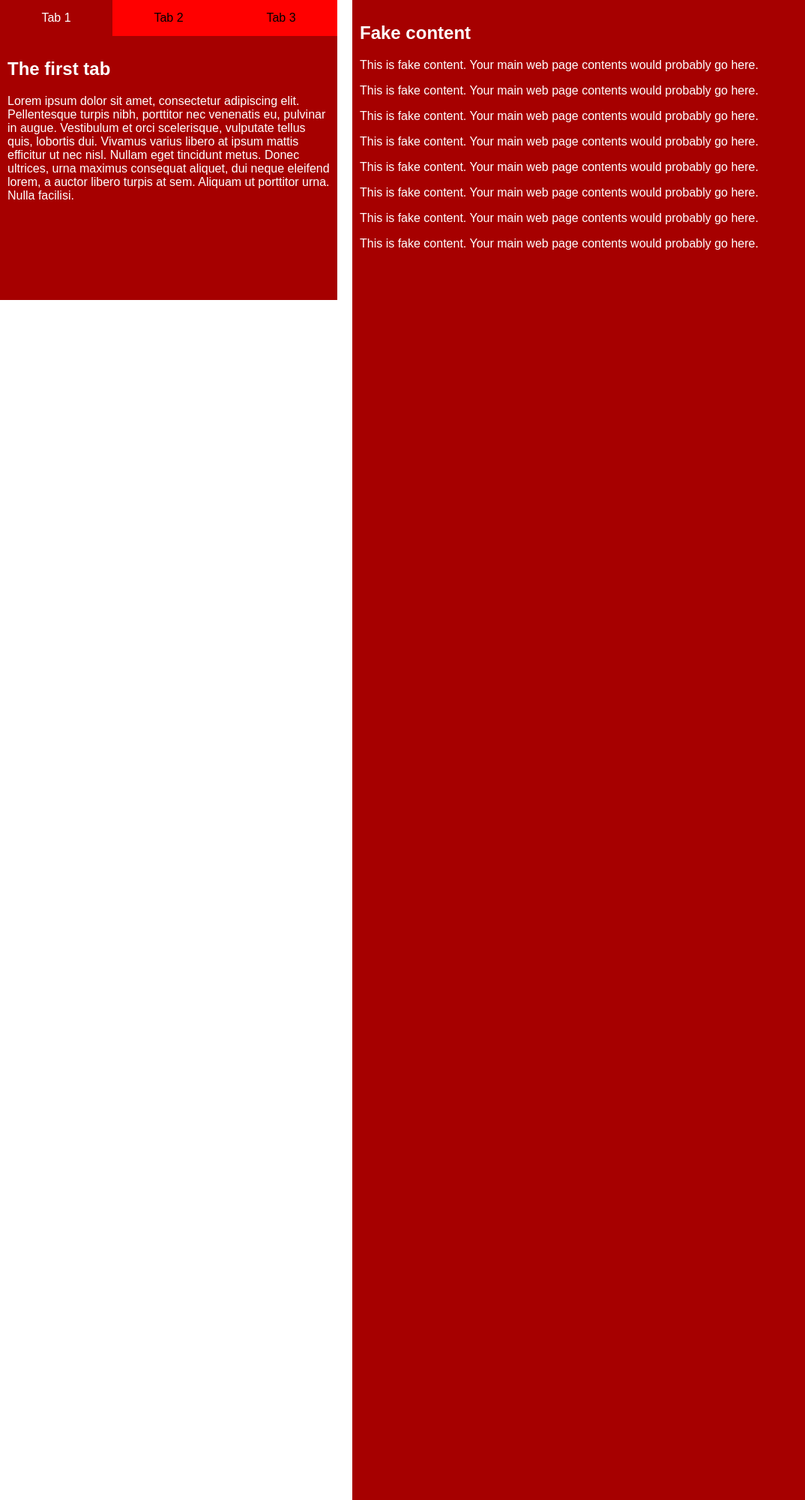
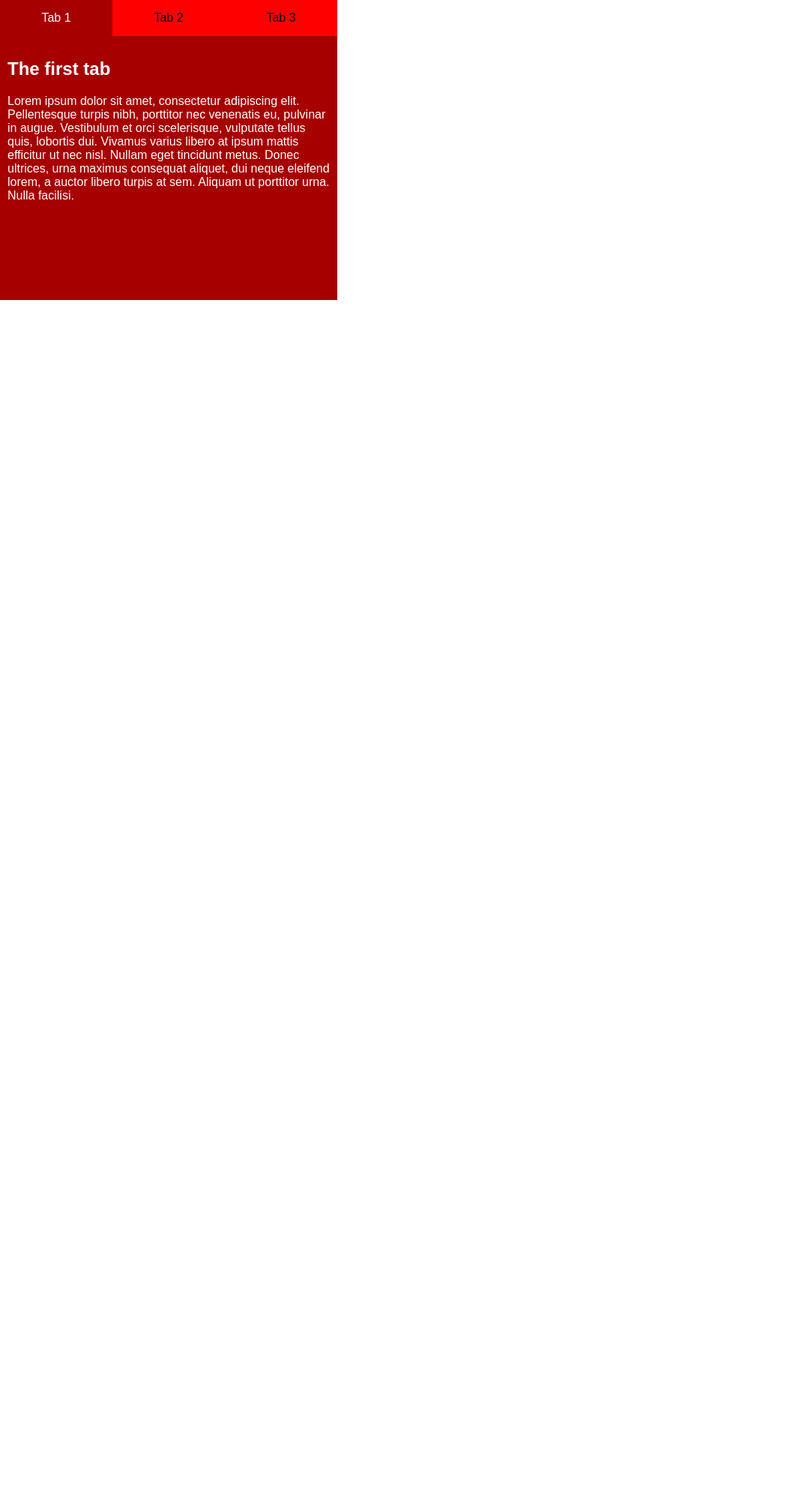
Before and after one commit to cocytus1223/exercise, a PHP site: the page made by 页面/消息列表盒子/列表消息盒子.html in a window 1280 px wide. Shown: the whole page at 75% size, without its empty margins (0-1074 px from the left). After the commit the page ends 400 px from the top, so only its background shows below. Run offline with PHP 8.4, Linux system fonts and the light colour scheme.

Commit message:
列表消息盒子

```diff
--- a/页面/消息列表盒子/1.css
+++ b/页面/消息列表盒子/1.css
@@ -26,7 +26,8 @@
   text-align: center;
 }
 
-  .info-box li a:focus, .info-box li a:hover {
+.info-box li a:focus,
+.info-box li a:hover {
   background-color: #a60000;
   color: white;
 }
@@ -55,11 +56,3 @@
 .info-box .active-panel {
   z-index: 1;
 }
-
-  .fake-content {
-    background-color: #a60000;
-    color: white;
-    padding: 10px;
-    height: 2000px;
-    margin-left: 470px;
-  }
--- a/页面/消息列表盒子/列表消息盒子.html
+++ b/页面/消息列表盒子/列表消息盒子.html
@@ -1,5 +1,6 @@
 <!DOCTYPE html>
 <html lang="en">
+
 <head>
   <meta charset="UTF-8">
   <title>列表消息盒子</title>
@@ -18,6 +19,7 @@ body {
 }
   </style>
 </head>
+
 <body>
   <section class="info-box">
     <ul>
@@ -29,7 +31,11 @@ body {
       <article class="active-panel">
         <h2>The first tab</h2>
 
-            <p>Lorem ipsum dolor sit amet, consectetur adipiscing elit. Pellentesque turpis nibh, porttitor nec venenatis eu, pulvinar in augue. Vestibulum et orci scelerisque, vulputate tellus quis, lobortis dui. Vivamus varius libero at ipsum mattis efficitur ut nec nisl. Nullam eget tincidunt metus. Donec ultrices, urna maximus consequat aliquet, dui neque eleifend lorem, a auctor libero turpis at sem. Aliquam ut porttitor urna. Nulla facilisi.</p>
+        <p>Lorem ipsum dolor sit amet, consectetur adipiscing elit. Pellentesque turpis nibh, porttitor nec venenatis
+          eu, pulvinar in augue. Vestibulum et orci scelerisque, vulputate tellus quis, lobortis dui. Vivamus varius
+          libero at ipsum mattis efficitur ut nec nisl. Nullam eget tincidunt metus. Donec ultrices, urna maximus
+          consequat aliquet, dui neque eleifend lorem, a auctor libero turpis at sem. Aliquam ut porttitor urna. Nulla
+          facilisi.</p>
       </article>
       <article>
         <h2>The second tab</h2>
@@ -39,7 +45,8 @@ body {
       <article>
         <h2>The third tab</h2>
 
-            <p>Lorem ipsum dolor sit amet, consectetur adipiscing elit. Pellentesque turpis nibh, porttitor nec venenatis eu, pulvinar in augue. And now an ordered list: how exciting!</p>
+        <p>Lorem ipsum dolor sit amet, consectetur adipiscing elit. Pellentesque turpis nibh, porttitor nec venenatis
+          eu, pulvinar in augue. And now an ordered list: how exciting!</p>
 
         <ol>
           <li>dui neque eleifend lorem, a auctor libero turpis at sem.</li>
@@ -50,18 +57,7 @@ body {
     </div>
   </section>
 
-      <section class="fake-content">
-          <h1>Fake content</h1>
-          <p>This is fake content. Your main web page contents would probably go here.</p>
-          <p>This is fake content. Your main web page contents would probably go here.</p>
-          <p>This is fake content. Your main web page contents would probably go here.</p>
-          <p>This is fake content. Your main web page contents would probably go here.</p>
-          <p>This is fake content. Your main web page contents would probably go here.</p>
-          <p>This is fake content. Your main web page contents would probably go here.</p>
-          <p>This is fake content. Your main web page contents would probably go here.</p>
-          <p>This is fake content. Your main web page contents would probably go here.</p>
-        </section>
-
   <script type="text/javascript" src="1.js"></script>
 </body>
+
 </html>
```
Also changed, not shown: 页面/消息列表盒子/1.js (+6 -7 lines). Lines whose indentation alone changed are shown as unchanged.
